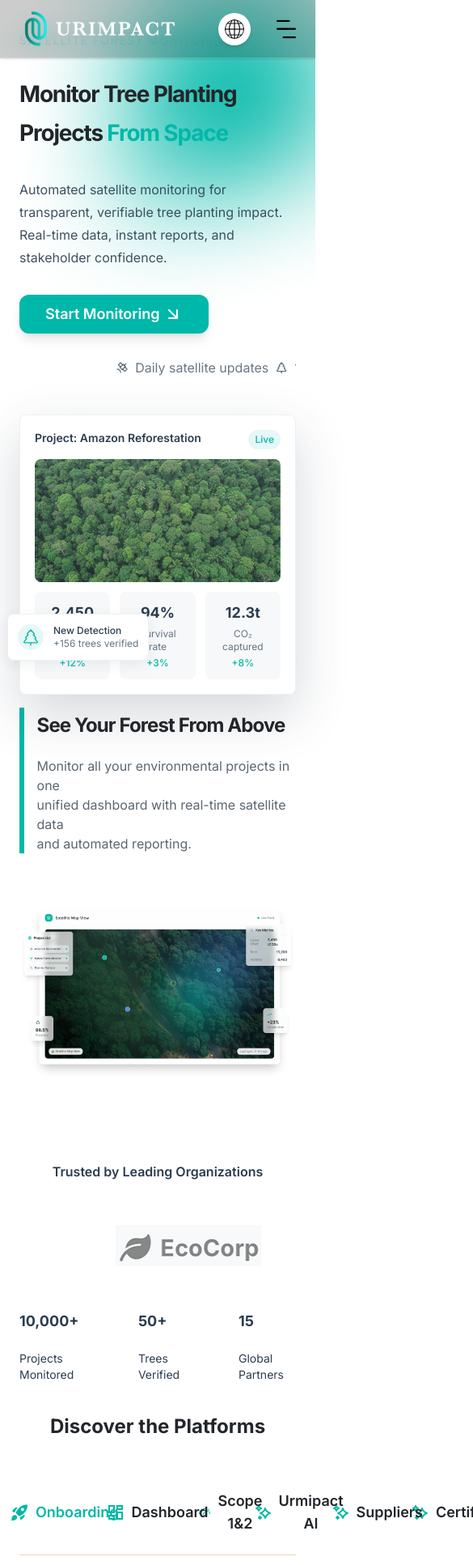
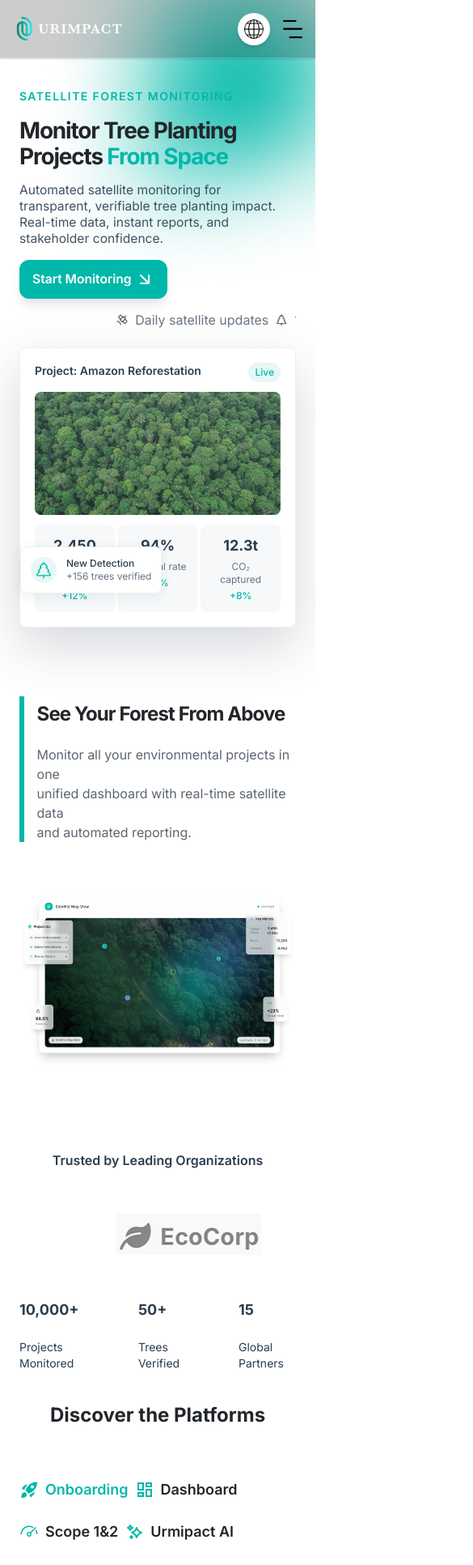
Before and after one commit to muhammadrafiq704/URIMPACT, a Next.js app: page /en in a window 390 px wide. Shown: the top 1933 px of the page at 81% size, 585 px wide, since content can reach past the window. Built offline with nearby package versions, Linux system fonts and the light colour scheme.

Commit message:
fix responsive issue and some other minor updates

```diff
--- a/app/[locale]/(landing)/Footer.tsx
+++ b/app/[locale]/(landing)/Footer.tsx
@@ -1,6 +1,5 @@
 "use client";
 import Image from "next/image";
-import Container from "./components/Container";
 import React, { useState } from "react";
 import { useGSAP, gsap, SplitText } from "@/app/lib/gsap";
 
@@ -57,9 +56,8 @@ const Footer = () => {
     }, { scope: container });
     return (
         <>
-
             <footer ref={container} className="bg-[#2B3D4F] text-white">
-                <Container>
+                <div className="max-w-360 w-full mx-auto px-6 py-4 md:py-10 md:px-30">
                     <div className=" grid grid-cols-1 md:grid-cols-4 gap-12 items-center justify-center">
 
                         <div className="col-span-1 md:col-span-2 flex flex-col gap-6 items-start">
@@ -76,7 +74,7 @@ const Footer = () => {
                                 <span className="split font-medium text-sm leading-5">
                                     {t("newsletter_title")}
                                 </span>
-                                <div className="flex flex-col md:flex-row items-center gap-2 w-full">
+                                <div className="flex flex-col md:flex-row items-center gap-2 max-w-sm">
                                     <input
                                         type="email"
                                         placeholder={t("email_placeholder")}
@@ -99,7 +97,7 @@ const Footer = () => {
                         </div>
 
                         {/* COMPANY */}
-                        <div className="col-span-1 md:col-span-2 flex justify-end gap-20">
+                        <div className="col-span-1 md:col-span-2 flex justify-start md:justify-end gap-20">
                             {/* LEGAL */}
                             <div className="split flex flex-col gap-4">
                                 <span className="font-semibold text-sm leading-5">{t("legal_title")}</span>
@@ -133,7 +131,7 @@ const Footer = () => {
 
                     <hr className="border-t border-white/20 my-8" />
                     <div className="flex items-center justify-between">
-                        <p className="split text-center text-sm leading-5 text-white/50">
+                        <p className="split text-center text-[10px] md:text-sm leading-5 text-white/50">
                             {t("copyright")}
                         </p>
                         <div className="flex items-center gap-2">
@@ -151,7 +149,7 @@ const Footer = () => {
                             }
                         </div>
                     </div>
-                </Container>
+                </div>
             </footer>
             {
                 openModal && (
--- a/app/[locale]/(landing)/Hero.tsx
+++ b/app/[locale]/(landing)/Hero.tsx
@@ -43,21 +43,19 @@ const Hero = () => {
         })
     }, { scope: container });
     return (
-        <section id="hero-section" ref={container} className=" min-h-screen relative px-6 md:px-20 flex items-center justify-center">
-            {/* hero container */}
-            <div className="max-w-7xl mx-auto w-full flex flex-col md:flex-row items-center justify-center gap-12">
-            {/* LEFT SECTION  */}
-                <div className="md:w-8/12 w-full flex flex-col items-start gap-8 mt-10 md:mt-0">
+        <section id="hero-section" ref={container} className="min-h-screen w-full relative px-6 md:px-20 flex items-center justify-center">
+            <div className="max-w-7xl mx-auto w-full flex flex-col md:flex-row items-center justify-center gap-6 md:gap-12 ">
+                <div className="md:w-7/12 flex flex-col items-start gap-4 md:gap-8 mt-10 md:mt-0 w-full">
                     <span className="hero-title uppercase font-semibold text-sm leading-5 tracking-[1.4px] text-(--color-primary)">{t("LeftContent.chip_label")}</span>
-                    <p className="hero-title text-[clamp(28px,4vw,48px)] font-bold leading-12 -tracking-[1.2px] text-(-color-secondary)">{t("LeftContent.title")} <span className="text-(--color-primary)">{t("LeftContent.span_title")}</span></p>
-                    <p className="hero-title text-[clamp(16px,4vw,24px)] font-normal leading-7 text-(--color-secondary) opacity-90">{t("LeftContent.sub_title")}</p>
+                    <p className="hero-title text-[clamp(28px,4vw,48px)] font-bold leading-8 md:leading-12 -tracking-[1.2px] text-(-color-secondary)">{t("LeftContent.title")} <span className="text-(--color-primary)">{t("LeftContent.span_title")}</span></p>
+                    <p className="hero-title text-[clamp(14px,4vw,24px)] font-normal leading-5 md:leading-7 text-(--color-secondary) opacity-90">{t("LeftContent.sub_title")}</p>
                     <Button
                         text={t("LeftContent.btn_text")}
                         variant="contained"
                         icon={ArrowIcon}
                     />
-                    <div className="w-full overflow-hidden">
-                        <div className="marque-animation flex items-center gap-6 whitespace-nowrap">
+                    <div className="w-full overflow-hidden ">
+                        <div className="marque-animation flex items-center gap-6 whitespace-nowrap overflow-hidden">
 
                             <FlexBetween className="gap-2 items-center">
                                 <Image src="/icons/satellite.svg" alt="Satellite Icon" width={16} height={16} />
@@ -84,7 +82,6 @@ const Hero = () => {
                     </div>
 
                 </div>
-                {/* RIGHT SECTION  */}
                 <div className="right-element w-full md:w-5/12 flex items-center justify-center md:justify-end">
                     <div className="relative flex flex-col gap-3 bg-white rounded-lg border border-[#EDF1F3] p-4.5 w-full " style={{ boxShadow: "0px 24px 64px 0px #2B3D4F33" }}>
                         <FlexBetween className="justify-between">
@@ -103,7 +100,7 @@ const Hero = () => {
                                 }}
                             />
                         </div>
-                        <FlexBetween className="justify-between gap-3">
+                        <FlexBetween className="justify-between gap-1 md:gap-3">
                             <div className="rounded-lg bg-[#F6F8F9] p-3 text-center w-full">
                                 <p className="text-[#2B3D4F] font-bold text-lg leading-7 mb-1 stat-value">{t("RightContent.stats1_title")}</p>
                                 <p className="text-[#657586] font-normal text-xs leading-4 mb-1">{t("RightContent.stats1_sub_title")}</p>
@@ -120,7 +117,7 @@ const Hero = () => {
                                 <p className="text-(--color-primary) font-medium text-xs leading-4 stat-value">{t("RightContent.stats3_count_per")}</p>
                             </div>
                         </FlexBetween>
-                        <div className="floating-overlay absolute -bottom-7 -left-4 md:-left-6 flex items-center gap-3 p-3 rounded-lg bg-[#FFFFFF] border border-[#EDF1F3] shadow-[0px 4px 16px 0px #2B3D4F14]"
+                        <div className="floating-overlay absolute -bottom-7 left-0 md:-left-6 flex items-center gap-3 p-3 rounded-lg bg-[#FFFFFF] border border-[#EDF1F3] shadow-[0px 4px 16px 0px #2B3D4F14]"
                             style={{
                                 boxShadow: "0px 4px 16px 0px #2B3D4F14"
                             }}
@@ -139,14 +136,14 @@ const Hero = () => {
                     </div>
                 </div>
             </div>
-            {/* BACKGROUND OVERLAY IMAGE  */}
-            <div className="absolute top-0 right-0 -z-10 pointer-events-none select-none">
+            <div className="absolute top-0 right-0 -z-10 pointer-events-none select-none max-w-full overflow-hidden">
                 <Image
                     src="/images/background-overlay-image.png"
                     alt="Background Overlay"
                     width={600}
                     height={600}
                     priority={true}
+                    className="max-w-[90vw] md:max-w-none"
                 />
             </div>
         </section>
--- a/app/[locale]/(landing)/Navbar.tsx
+++ b/app/[locale]/(landing)/Navbar.tsx
@@ -28,17 +28,17 @@ const Navbar = () => {
     return (
         <>
             <div className="w-full h-18 flex items-center justify-center backdrop-blur-lg fixed top-0 left-0 bg-black/20 shadow-sm border-b border-white/20 z-99">
-                <div className="max-w-7xl px-6 md:px-10 mx-auto w-full">
+                <div className="max-w-7xl mx-auto w-full px-4 md:px-10 ">
                     <div className="flex items-center justify-between">
                         <Image
                             src="/images/URIMPACT_LOGO-08.svg"
                             alt="logo-image"
                             width={200}
                             height={40}
-                            className="object-contain cursor-pointer"
+                            className="object-contain cursor-pointer w-35 md:w-50 md:h-10 "
                             onClick={() => scrollToSection("hero-section")}
                         />
-                        <div className="flex items-center justify-center gap-8">
+                        <div className="flex items-center justify-center gap-4 md:gap-8">
                             <div className="hidden lg:flex items-center justify-center">
                                 <div className="flex items-center gap-6">
                                     {navbar.map((item) => (
--- a/app/[locale]/(landing)/Services.tsx
+++ b/app/[locale]/(landing)/Services.tsx
@@ -20,7 +20,7 @@ const Services = () => {
 
   return (
       <Container>
-      <div id="services" ref={container} className="flex flex-col gap-16 items-start">
+        <div id="services" ref={container} className="flex flex-col gap-16 items-start ">
 
           <FlexBetween className="gap-4">
             <div className="bg-(--color-primary) rounded-[0.5px] w-1.5" />
--- a/app/[locale]/(landing)/ServicesDetails.tsx
+++ b/app/[locale]/(landing)/ServicesDetails.tsx
@@ -68,17 +68,17 @@ const ServicesDetails = () => {
     }, { scope: container });
 
     return (
-        <section ref={container}>
+        <section ref={container} className="overflow-x-hidden">
             {services.map((service, i) => {
                 const isEven = i % 2 === 0;
 
                 return (
                     <Container key={i}>
                         <div className={`service-item flex gap-12 items-center
-              ${isEven ? "flex-col md:flex-row" : "flex-col md:flex-row-reverse"}`}>
+              ${isEven ? "flex-col md:flex-row" : "flex-col md:flex-row-reverse"} overflow-hidden w-full`}>
 
                             {/* LEFT */}
-                            <div className="w-full md:w-6/12">
+                            <div className="w-full md:w-6/12 max-w-full overflow-hidden">
                                 <Chip color={service.bg} className="mb-5">{service.tag}</Chip>
 
                                 <p className="split text-[clamp(24px,4vw,40px)] font-bold mb-3">
@@ -91,22 +91,22 @@ const ServicesDetails = () => {
                                 </p>
 
                                 <div className="grid md:grid-cols-2 gap-3">
-                                    {service.features.map((f, fi) => (
-                                        <div key={fi} className="flex gap-3">
+                                    {service.features.map((feature, i) => (
+                                        <div key={i} className="flex gap-3">
                                             <Image
                                                 src="/icons/tick-outline-icon.svg"
                                                 alt="tick"
                                                 width={12}
                                                 height={12}
                                             />
-                                            <p className="split text-sm">{f}</p>
+                                            <p className="split text-sm">{feature}</p>
                                         </div>
                                     ))}
                                 </div>
                             </div>
 
                             {/* RIGHT */}
-                            <div className="right-content">
+                            <div className="right-content w-full md:w-6/12 max-w-full overflow-hidden">
                                 {rightContent[i]}
                             </div>
                         </div>
--- a/app/[locale]/(landing)/TabSection.tsx
+++ b/app/[locale]/(landing)/TabSection.tsx
@@ -9,7 +9,7 @@ import { useSplitText } from "@/app/hooks/useSplitText";
 
 const tabs = [
     { id: 1, icon: "/icons/onboarding.svg", label: "Onboarding-icon", image: "/images/onboarding.png" },
-    { id: 2, icon: "/icons/dashboard.svg", label:"Dashboard-icon", sub_tab: ["Dashboard 1", "Dashboard 2"], image: ["/images/dashboard1.png", "/images/dashboard2.png"] },
+    { id: 2, icon: "/icons/dashboard.svg", label: "Dashboard-icon", sub_tab: ["Dashboard 1", "Dashboard 2"], image: ["/images/dashboard1.png", "/images/dashboard2.png"] },
     { id: 3, icon: "/icons/scope.svg", label: "Scope 1&2-icon", image: "/images/scope.png" },
     { id: 4, icon: "/icons/ai.svg", label: "Urimpact AI-icon", image: "/images/urimpact-ai.png" },
     { id: 5, icon: "/icons/ai.svg", label: "Suppliers-icon", image: "/images/suppliers.png" },
@@ -52,17 +52,17 @@ const t = useTranslations("TabSection");
     }, [activeTab]);
 
     return (
-        <Container>
-            <div ref={containerSection} className="flex flex-col items-center justify-center gap-4">
+        <section ref={containerSection} className="flex flex-col items-center justify-center w-full">
+            <Container className="flex flex-col items-center justify-center gap-4">
                 <p className="split font-bold text-[clamp(24px,4vw,40px)] leading-11 mb-4">
                     {t("title")}
                 </p>
-                <div className="flex w-full gap-2 border-b border-[#E8D5B7] py-4">
-                    {tabs.map((tab,i) => (
+                <div className="flex flex-wrap w-full gap-2 border-b border-[#E8D5B7] py-4">
+                    {tabs.map((tab, i) => (
                         <button
                             key={tab.id}
                             onClick={() => setActiveTab(tab.id)}
-                            className={`split flex items-center justify-center gap-2 w-full py-2 rounded-md transition-colors duration-300 ${activeTab === tab.id
+                            className={`split flex items-center justify-center gap-2 py-2 rounded-md transition-colors duration-300 ${activeTab === tab.id
                                 ? "text-primary"
                                 : ""
                                 }`}
@@ -88,7 +88,7 @@ const t = useTranslations("TabSection");
                 )}
                 <div
                     ref={contentRef}
-                    className="w-full h-150 overflow-auto overflow-x-hidden py-2 flex justify-center items-start border border-gray-200 rounded-md"
+                    className="w-full h-60 md:h-150 overflow-auto overflow-x-hidden py-2 flex justify-center items-start border border-gray-200 rounded-md"
                 >
                     {activeImage && (
                         <Image
@@ -100,8 +100,8 @@ const t = useTranslations("TabSection");
                         />
                     )}
                 </div>
-            </div>
             </Container>
+        </section>
     );
 };
 
--- a/app/[locale]/(landing)/Trusted.tsx
+++ b/app/[locale]/(landing)/Trusted.tsx
@@ -26,7 +26,7 @@ const Trusted = () => {
     // const keys = Object.keys(messages.TrustedSection.stats)
     // console.log('keys', keys)
     const stats = t.raw("stats") as { label: string, value: string }[];
-// console.log('stats', stats)
+    // console.log('stats', stats)
     return (
         <Container>
             <div ref={container} className="flex flex-col gap-12 items-center justify-center mt-16 md:mt-0">
--- a/app/[locale]/(landing)/components/Button.tsx
+++ b/app/[locale]/(landing)/components/Button.tsx
@@ -55,7 +55,7 @@ const {locale} = params;
                     ? "bg-(--color-primary) text-white hover:bg-[#077168]"
                     : "text-(--color-primary) border-2 border-(--color-primary) hover:bg-(--color-primary) hover:text-[#FFFFFF]"
                 }
-        px-8 py-2.5 text-lg leading-7 flex items-center justify-center gap-1 font-semibold cursor-pointer transition-all duration-500 ease-in-out overflow-hidden rounded-xl
+         px-4 md:px-8 py-2.5 text-[clamp(14px,4vw,18px)] leading-7 flex items-center justify-center gap-1 font-semibold cursor-pointer transition-all duration-500 ease-in-out overflow-hidden rounded-xl
       ${className}`}
             onClick={onClick}
             style={
--- a/app/[locale]/(landing)/components/Container.tsx
+++ b/app/[locale]/(landing)/components/Container.tsx
@@ -1,8 +1,11 @@
+import clsx from "clsx"
 
-const Container = ({children, className}:{children: React.ReactNode, className?: string}) => {
+const Container = ({ children, className }: { children: React.ReactNode, className?: string }) => {
   return (
-    <section className={`max-w-360 mx-auto w-full px-6 py-4 md:py-24 md:px-30 ${className}`}>
-        {children}
+    <section className={clsx(
+      "max-w-360 mx-auto w-full px-6 py-4 md:py-24 md:px-30", className)}>
+
+      {children}
     </section>
   )
 }
--- a/app/[locale]/(landing)/page.tsx
+++ b/app/[locale]/(landing)/page.tsx
@@ -17,7 +17,7 @@ gsap.registerPlugin(ScrollTrigger, SplitText);
 
 const Landing = () => {
     return (
-        <>
+        <div className=" overflow-hidden">
             <Navbar />
             <Hero />
             <SeeForest />
@@ -28,7 +28,7 @@ const Landing = () => {
             <ServicesDetails />
             <CTA />
             <Footer />
-        </>
+        </div>
     )
 }
 
--- a/app/globals.css
+++ b/app/globals.css
@@ -1,4 +1,5 @@
 @import "tailwindcss";
+
 
 :root {
   --background: #ffffff;
@@ -16,16 +17,6 @@
   --font-mono: var(--font-geist-mono);
 }
 
-/* tailwind animation */
-@layer utilities {
-  .animate-scale-up {
-    animation: scaleUp .3s ease forwards;
-  }
-  @keyframes scaleUp {
-    from { transform: scale(.8); opacity:0 }
-    to { transform: scale(1); opacity:1 }
-  }
-}
 
 /* @media (prefers-color-scheme: dark) {
   :root {
@@ -36,10 +27,12 @@
 } */
 
 body {
-  background: var(--background);
+  /* background: var(--background); */
+  background: "#000000";
   color: var(--foreground);
   font-family: var(--font-inter);
-  scroll-behavior: smooth;
+  /* border: 1px solid red; */
+  overflow-x: hidden;
 }
 
 /* MARQUE ANIMATION EFFECT  */
```
Also changed, not shown: app/[locale]/(landing)/ProblemAndSoution.tsx (line endings or trailing spaces). Lines whose indentation alone changed are shown as unchanged.
